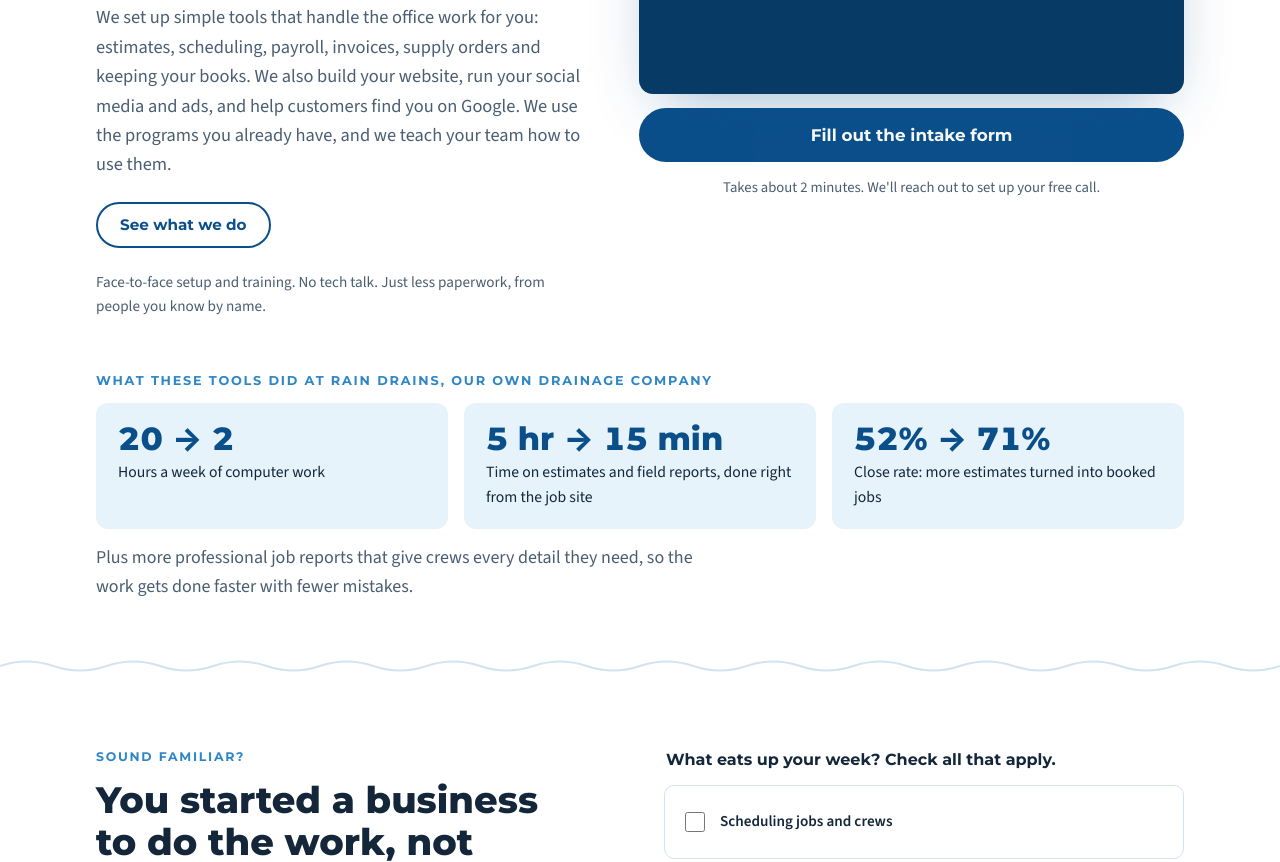
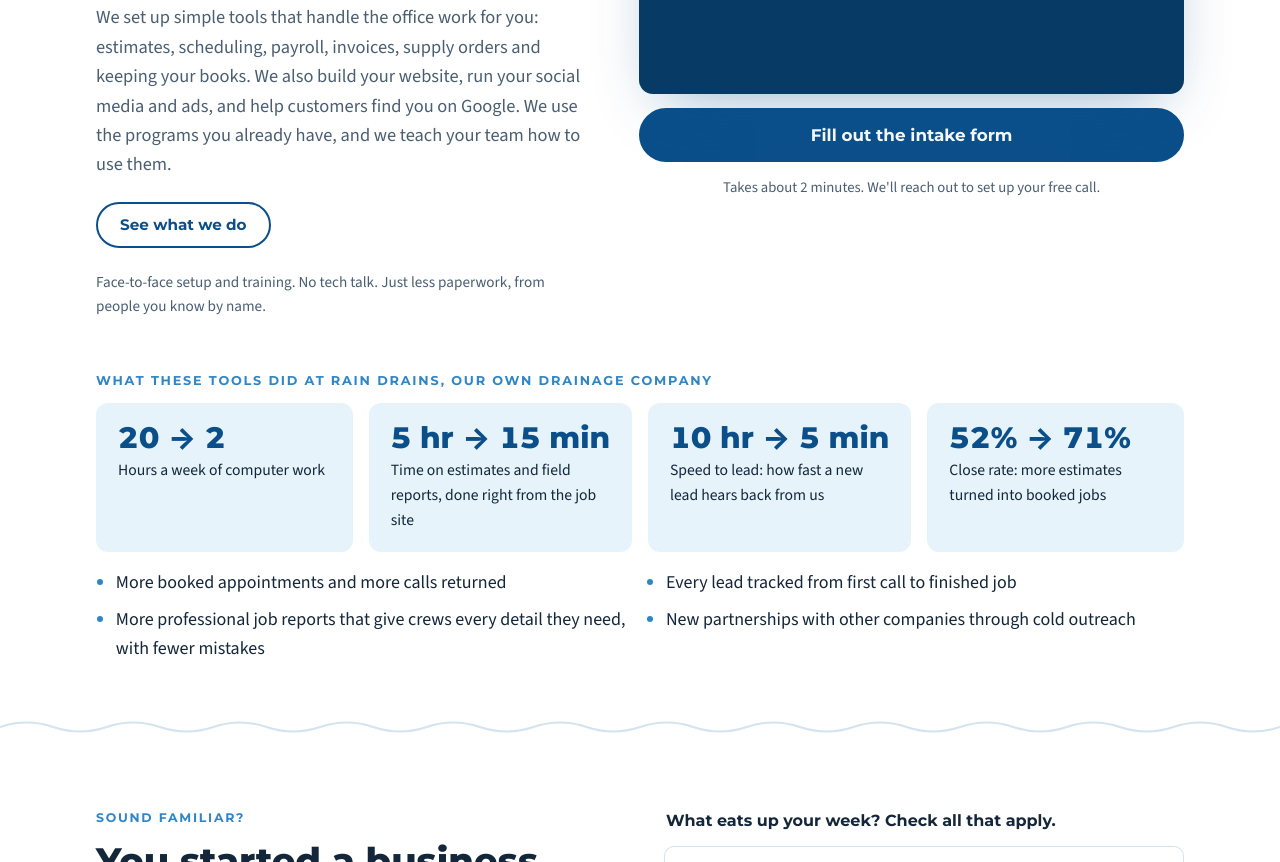
Before and after one commit to raindrainsunlimited-droid/commonwealthaiintegrations, a plain HTML site: page index.html in a window 1280 px wide. Shown: the part 468-1330 px from the top of the page. Drawn offline with nearby package versions, Linux system fonts and the light colour scheme.

Commit message:
Add speed to lead (10 hours to 5 minutes) and other Rain Drains wins
Co-Authored-By: Claude Opus 5.5 <noreply@anthropic.com>
Claude-Session: https://claude.ai/code/session_01LN518XrKkaiGEh6CLF9bFm

```diff
--- a/index.html
+++ b/index.html
@@ -61,12 +61,18 @@
   <section class="results-band" aria-labelledby="results-h">
     <div class="wrap">
       <h2 id="results-h" class="results-title">What these tools did at Rain Drains, our own drainage company</h2>
-      <div class="results results-3">
+      <div class="results results-4">
         <div class="result"><span class="result-num">20 → 2</span><span>Hours a week of computer work</span></div>
         <div class="result"><span class="result-num">5 hr → 15 min</span><span>Time on estimates and field reports, done right from the job site</span></div>
+        <div class="result"><span class="result-num">10 hr → 5 min</span><span>Speed to lead: how fast a new lead hears back from us</span></div>
         <div class="result"><span class="result-num">52% → 71%</span><span>Close rate: more estimates turned into booked jobs</span></div>
       </div>
-      <p class="results-note">Plus more professional job reports that give crews every detail they need, so the work gets done faster with fewer mistakes.</p>
+      <ul class="results-wins">
+        <li>More booked appointments and more calls returned</li>
+        <li>Every lead tracked from first call to finished job</li>
+        <li>More professional job reports that give crews every detail they need, with fewer mistakes</li>
+        <li>New partnerships with other companies through cold outreach</li>
+      </ul>
     </div>
   </section>
 
--- a/styles.css
+++ b/styles.css
@@ -162,11 +162,16 @@ body.no-scroll{overflow:hidden}
 .results-stack{grid-template-columns:1fr}
 .results-band{padding-block:0 56px}
 .results-title{font-family:var(--display);font-size:.8rem;font-weight:700;letter-spacing:.14em;text-transform:uppercase;color:var(--sea);margin-bottom:14px}
-.results-3{grid-template-columns:repeat(3,1fr);max-width:none;gap:16px}
-@media (max-width:760px){.results-3{grid-template-columns:1fr}}
-.results-3 .result{padding:20px 22px}
-.results-note{margin-top:14px;color:var(--muted);max-width:70ch}
-.results-3 .result-num{font-size:2rem}
+.results-4{grid-template-columns:repeat(4,1fr);max-width:none;gap:16px}
+@media (max-width:1040px){.results-4{grid-template-columns:repeat(2,1fr)}}
+@media (max-width:480px){.results-4{grid-template-columns:1fr}}
+.results-4 .result{padding:20px 22px}
+.results-4 .result-num{font-size:1.85rem}
+.results-pair{grid-template-columns:1fr 1fr}
+@media (max-width:480px){.results-pair{grid-template-columns:1fr}}
+.results-wins{margin:16px 0 0;padding-left:1.1em;display:grid;grid-template-columns:1fr 1fr;gap:8px 32px;color:var(--fg)}
+@media (max-width:760px){.results-wins{grid-template-columns:1fr}}
+.results-wins li::marker{color:var(--sea)}
 .price{font-family:var(--display);font-weight:800;font-size:2rem;color:var(--navy);line-height:1;font-variant-numeric:tabular-nums}
 .price small{font-size:.9rem;font-weight:600;color:var(--muted)}
 .plan ul{margin:0;padding-left:1.1em;color:var(--muted);display:grid;gap:6px}
```
Also changed, not shown: about.html (+4 -1 lines).
